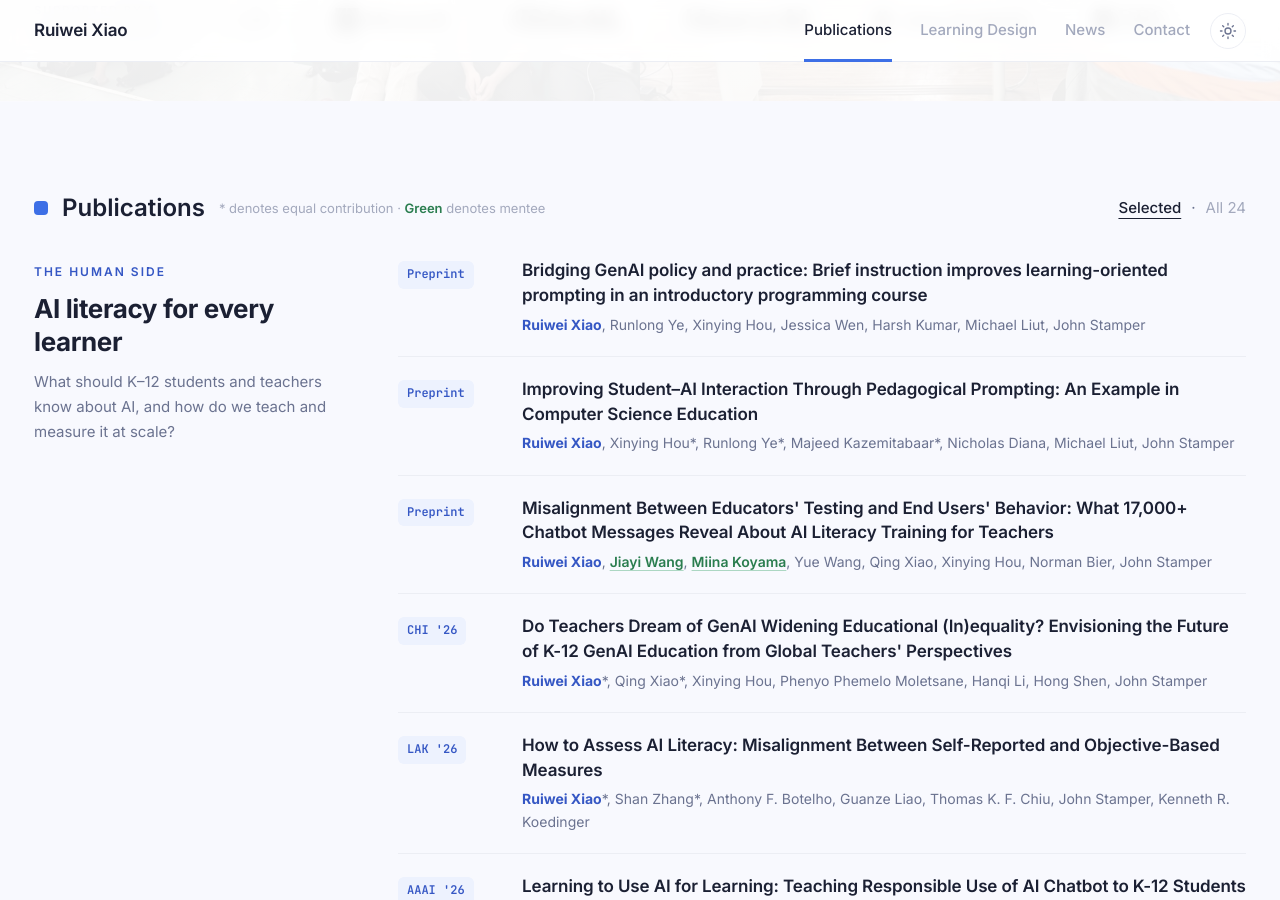
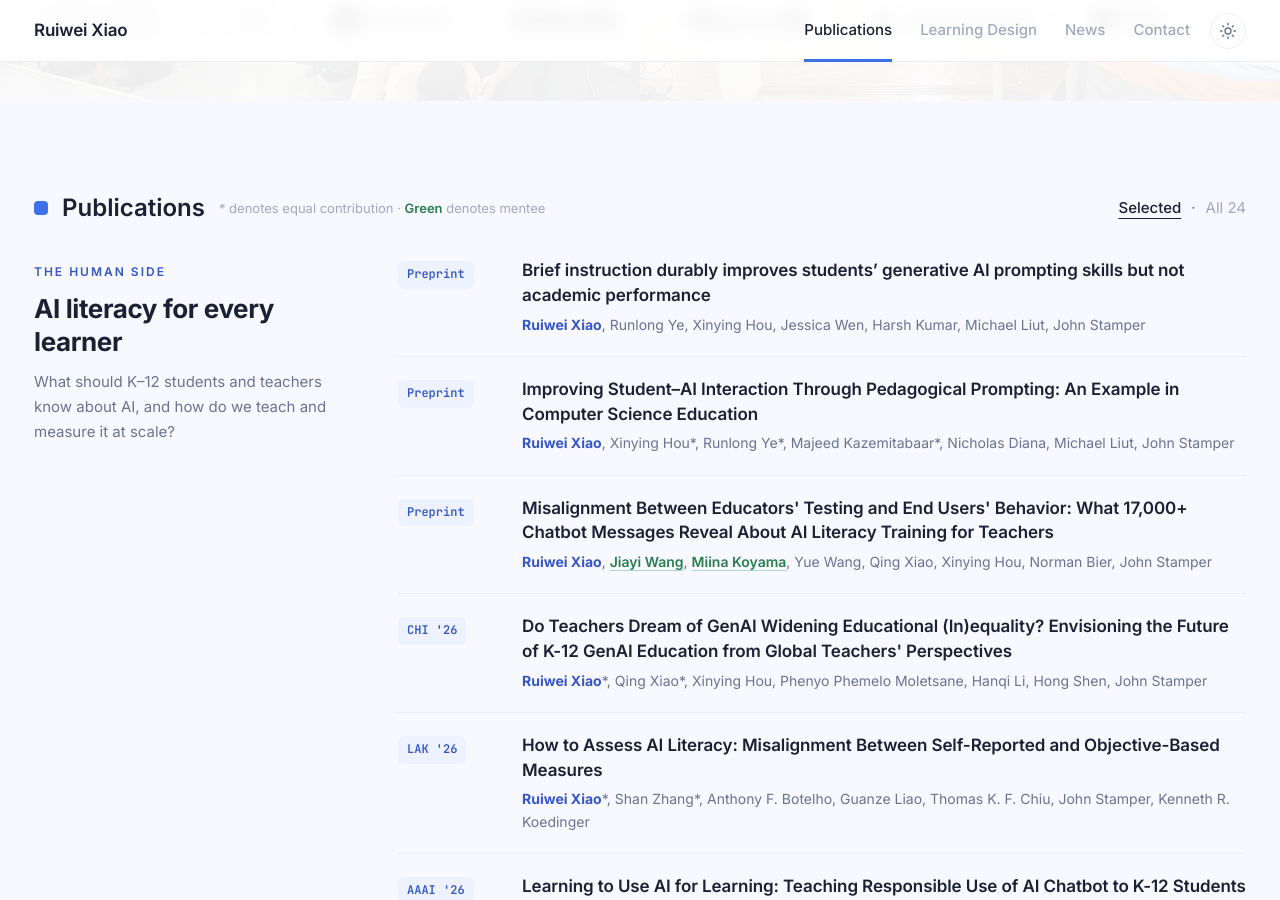
Before and after one commit to ruiwei-xiao/ruiwei-xiao.github.io, a Jekyll site: the page built from index.html, in a window 1280 px wide and 900 px high, scrolled down 577 px. Built offline with Jekyll 4.4.1, drawn with Linux system fonts in a browser that asks for light colours.

Commit message:
Update the brief-instruction preprint title to the current version
Co-Authored-By: Claude Opus 5.5 <noreply@anthropic.com>

```diff
--- a/_data/publications.yml
+++ b/_data/publications.yml
@@ -205,7 +205,7 @@
   links:
     paper: https://drive.google.com/file/d/1WDMjWfE46MR2xt3bTF587kAxObP6wfnt/view?usp=sharing
 
-- title: "Bridging GenAI policy and practice: Brief instruction improves learning-oriented prompting in an introductory programming course"
+- title: "Brief instruction durably improves students’ generative AI prompting skills but not academic performance"
   authors: "Ruiwei Xiao, Runlong Ye, Xinying Hou, Jessica Wen, Harsh Kumar, Michael Liut, John Stamper"
   venue: Preprint
   year: 2026
```
